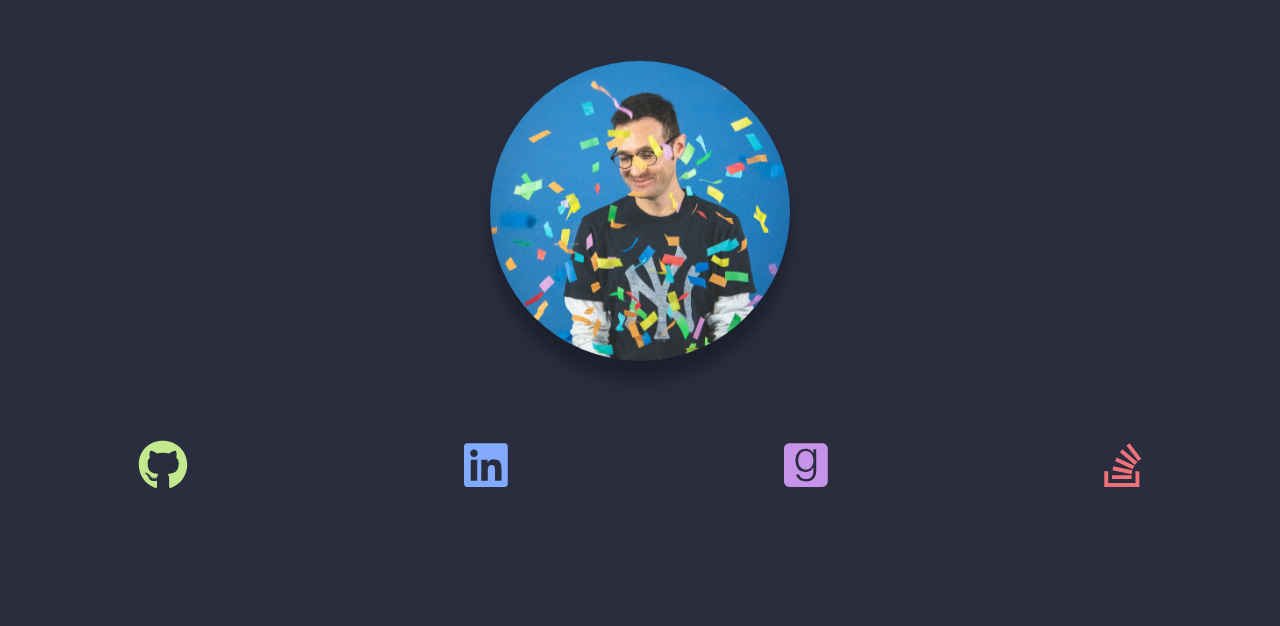
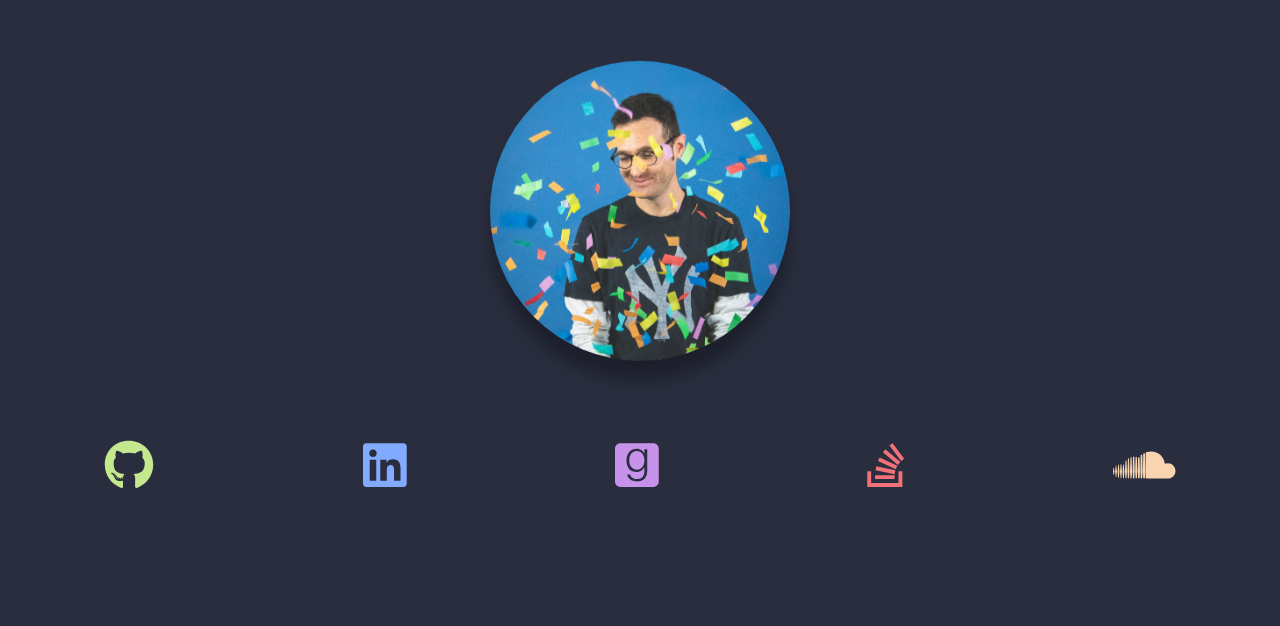
Before and after one commit to el-ethan/el-ethan.github.io, a Gatsby site: page / in a window 1280 px wide. Shown: the part 174-800 px from the top of the page. Built offline with nearby package versions, Linux system fonts and the light colour scheme; Gatsby itself is replaced by a stand-in of ours.

Commit message:
Add soundcloud link to website

```diff
--- a/src/components/Bubble/IconBubble.tsx
+++ b/src/components/Bubble/IconBubble.tsx
@@ -5,6 +5,7 @@ import {
     faStackOverflow,
     faGoodreads,
     faLinkedin,
+    faSoundcloud,
     IconDefinition,
 } from '@fortawesome/free-brands-svg-icons'
 
@@ -22,6 +23,7 @@ const IconBubbleConfigs = {
     linkedin: { icon: faLinkedin, link: 'https://www.linkedin.com/in/ethan-e-skinner/', color: '#82AAFF' },
     stackoverflow: { icon: faStackOverflow, link: 'https://stackoverflow.com/users/3642398/elethan?tab=profile', color: '#f07178' },
     goodreads: { icon: faGoodreads, link: 'https://www.goodreads.com/user/show/75031232-ethan', color: '#c792ea' },
+    soundcloud: { icon: faSoundcloud, link: 'https://soundcloud.com/thousand-arms', color: '#f9d4b1'}
 }
 
 interface IconBubbleProps {
--- a/src/pages/index.tsx
+++ b/src/pages/index.tsx
@@ -21,6 +21,7 @@ const ProfilePage = ({ data }) => {
                     <IconBubble icon="linkedin"></IconBubble>
                     <IconBubble icon="goodreads"></IconBubble>
                     <IconBubble icon="stackoverflow"></IconBubble>
+                    <IconBubble icon="soundcloud"></IconBubble>
                 </Row>
             </Column>
         </>
```
